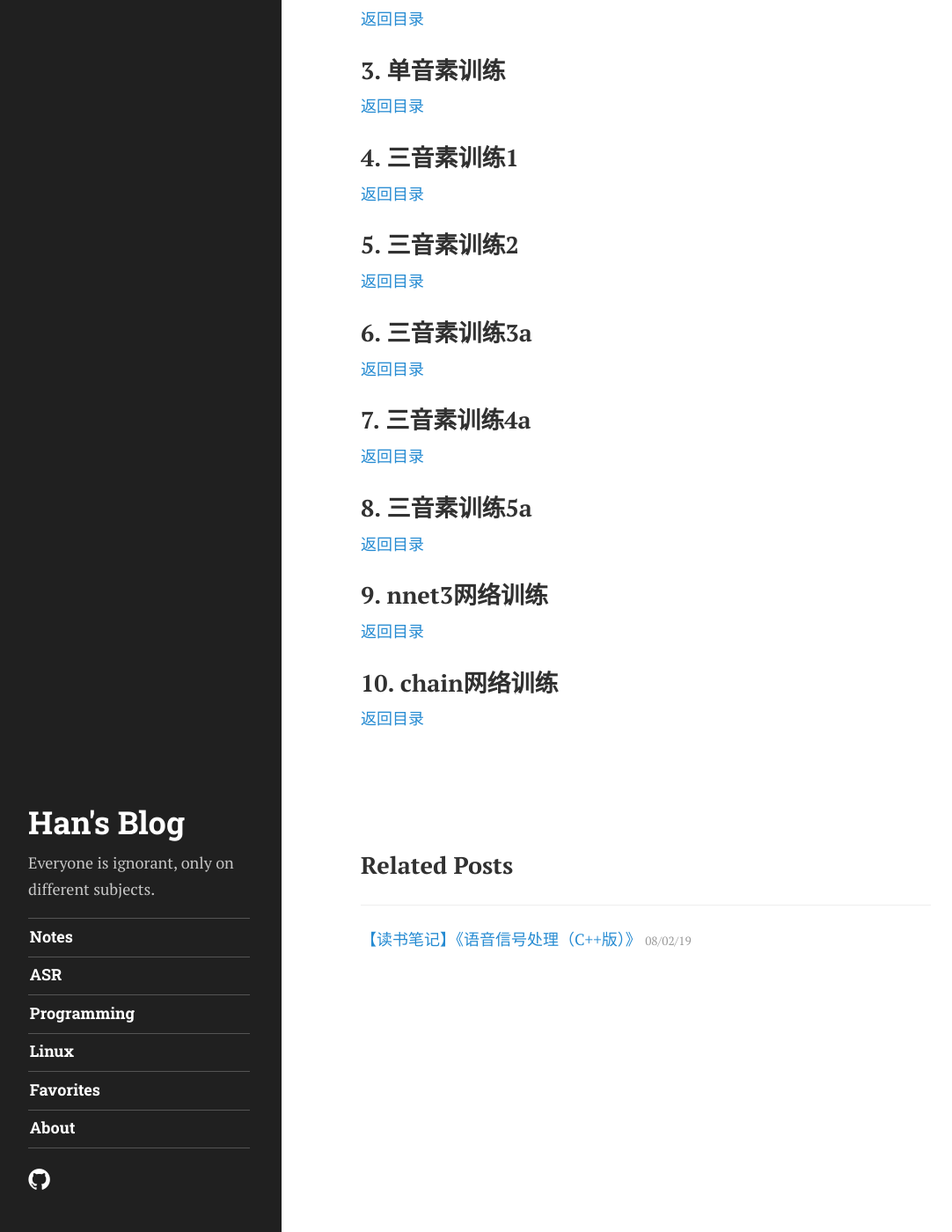
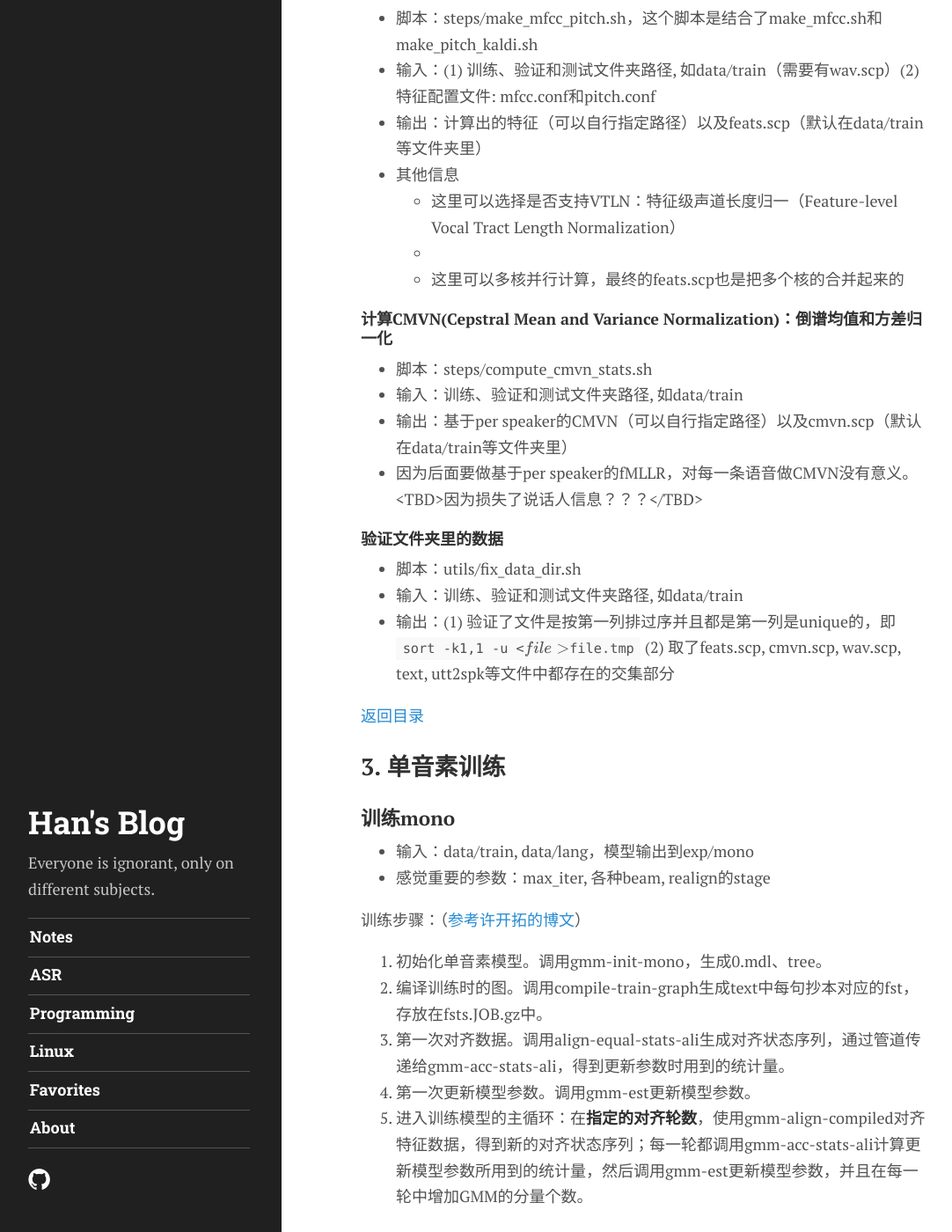
Before and after one commit to han-xie/han-xie.github.io, a Jekyll site: the page built from _posts/2019-09-27-kaldi-aishell.md, in a window 1280 px wide and 1400 px high, scrolled down 2020 px. Shown: the whole window at 88% size, without its empty margins (4-1086 px from the left). Built offline with Jekyll 4.4.1, drawn with Linux system fonts in a browser that asks for light colours; some web fonts are replaced; formulas are drawn with MathJax 3; comment, search, counter and statistics services are not loaded; some of the changed text lies outside the part shown.

Commit message:
[post] Refine detailed kaldi aishell notes
Add feature_extraction, monophone and triphone training

````diff
--- a/_posts/2019-09-27-kaldi-aishell.md
+++ b/_posts/2019-09-27-kaldi-aishell.md
@@ -5,40 +5,44 @@
 ---
 
 <h2 id="contents"> 目录 </h2>
+
 1. [数据准备](#preparation)
 2. [提取特征](#feature)
-3. [单音素训练](#mono)
-4. [三音素训练1](#tri1)
-5. [三音素训练2](#tri2)
-6. [三音素训练3a](#tri3a)
-7. [三音素训练4a](#tri4a)
-8. [三音素训练5a](#tri5a)
-9. [nnet3网络训练](#nnet3)
-10. [chain网络训练](#chain)
+3. [单音素训练](#monophone)
+4. [三音素训练](#triphone)
+5. [nnet3网络训练](#nnet3)
+6. [chain网络训练](#chain)
 
 <h2 id="preparation"> 1. 数据准备 </h2>
+
 #### 下载数据
+
 - 脚本：local/download_and_untar.sh
 - 输入：下载地址和存放路径
 - 输出：下载到的音频和resource_aishell资源文件
 
 #### 准备dict
+
 - 脚本：local/aishell_prepare_dict.sh
 - 输入：资源文件路径
 - 输出：lexicon.txt, nonsilence_phones.txt, optional_silence.txt, 问题集extra_questions.txt
 - 其他信息：aishell问题集的设计：简单得将音调相同的归类(TBD)
 
 #### 准备语音
+
 - 脚本：local/aishell_data_prep.sh
 - 输入：语音和标注文件路径
 - 输出：(1) 在训练、验证和测试集文件夹中生成wav.scp, utt2spk, spk2utt (2) 各子集的transcripts.txt排序后得到text
+- 默认路径是data/local/train, data/local/dev, data/local/test以及data/train, data/dev, data/test
 
 #### 准备lang
+
 - 脚本：utils/prepare_lang.sh
 - 输入：**音素是否位置相关**, dict, \<SPOKEN_NOISE\>
 - 输出：(1) data/local/lang: lexicon\*,  align_lexicon.txt, phone_map.txt (2) data/lang: phones, oov, topo, words.txt, L.fst
 
 #### 训练语言模型
+
 - 脚本：local/aishell_train_lms.sh
 - 输入：data/local/train/text和data/local/dict/lexicon.txt
 - 输出：主要是data/local/lm/3gram-mincount/lm_unpruned.gz，中间有text.no_oov, word.counts, unigram.counts, word_map等
@@ -49,47 +53,138 @@
   - word_map将\<s\>, \</s\>, \<SPOKEN_NOISE\>和所有词map到A, B, C, D...
 
 #### 生成语言模型fst
+
 - 脚本：utils/format_lm.sh
 - 输入：前面的data/lang，arpa格式语言模型，lexicon.txt
-- 输出：G.fst
-- 其他文件都是从data/lang复制过来的，包括phones.txt words.txt topo L.fst L_disambig.fst phones oov.int oov.txt
+- 输出：data/lang_test/G.fst
+  - 其他文件都是从data/lang复制过来的，包括phones.txt words.txt topo L.fst L_disambig.fst phones oov.int oov.txt
 - 这一步主要用到了arpa2fst将语言模型进行**格式转换**，并且对生成的G.fst做了一些验证，例如stochastic，有没有不输出词的路径
-
 
 [返回目录](#contents)
 
 <h2 id="feature"> 2. 提取特征 </h2>
 
-[返回目录](#contents)
+#### 提取mfcc_pitch特征
 
-<h2 id="mono"> 3. 单音素训练 </h2>
+- 脚本：steps/make_mfcc_pitch.sh，这个脚本是结合了make_mfcc.sh和make_pitch_kaldi.sh
+- 输入：(1) 训练、验证和测试文件夹路径, 如data/train（需要有wav.scp）(2) 特征配置文件: mfcc.conf和pitch.conf
+- 输出：计算出的特征（可以自行指定路径）以及feats.scp（默认在data/train等文件夹里）
+- 其他信息
+  - 这里可以选择是否支持VTLN：特征级声道长度归一（Feature-level Vocal Tract Length Normalization）
+  - [info]: no **segments** file exists: assuming wav.scp indexed by utterance. 这是正常的，没有给segments，可能用VTLN才会需要给(TBD)
+  - 这里可以多核并行计算，最终的feats.scp也是把多个核的合并起来的
+
+#### 计算CMVN(Cepstral Mean and Variance Normalization)：倒谱均值和方差归一化
+
+- 脚本：steps/compute_cmvn_stats.sh
+- 输入：训练、验证和测试文件夹路径, 如data/train
+- 输出：基于per speaker的CMVN（可以自行指定路径）以及cmvn.scp（默认在data/train等文件夹里）
+- 因为后面要做基于per speaker的fMLLR，对每一条语音做CMVN没有意义。\<TBD\>因为损失了说话人信息？？？\</TBD\>
+
+#### 验证文件夹里的数据
+
+- 脚本：utils/fix_data_dir.sh
+- 输入：训练、验证和测试文件夹路径, 如data/train
+- 输出：(1) 验证了文件是按第一列排过序并且都是第一列是unique的，即```sort -k1,1 -u <$file >$file.tmp``` (2) 取了feats.scp, cmvn.scp, wav.scp, text, utt2spk等文件中都存在的交集部分
 
 [返回目录](#contents)
 
-<h2 id="tri1"> 4. 三音素训练1 </h2>
+<h2 id="monophone"> 3. 单音素训练 </h2>
+
+### 训练mono
+
+- 输入：data/train, data/lang，模型输出到exp/mono
+- 感觉重要的参数：max_iter, 各种beam, realign的stage
+
+训练步骤：（[参考许开拓的博文](https://blog.csdn.net/u010731824/article/details/69668765)）
+
+1. 初始化单音素模型。调用gmm-init-mono，生成0.mdl、tree。
+2. 编译训练时的图。调用compile-train-graph生成text中每句抄本对应的fst，存放在fsts.JOB.gz中。
+3. 第一次对齐数据。调用align-equal-stats-ali生成对齐状态序列，通过管道传递给gmm-acc-stats-ali，得到更新参数时用到的统计量。
+4. 第一次更新模型参数。调用gmm-est更新模型参数。
+5. 进入训练模型的主循环：在**指定的对齐轮数**，使用gmm-align-compiled对齐特征数据，得到新的对齐状态序列；每一轮都调用gmm-acc-stats-ali计算更新模型参数所用到的统计量，然后调用gmm-est更新模型参数，并且在每一轮中增加GMM的分量个数。
+
+### 解码mono
+
+#### 1. 生成graph
+
+- 脚本：utils/mkgraph.sh
+- 输入：L.fst G.fst phones.txt words.txt $lang/phones/silence.csl $lang/phones/disambig.int $model $tree
+- 输出：graph/HCLG.fst
+
+#### 2. 执行解码
+
+- 脚本：steps/decode.sh
+- 输入：前面的graph, data/dev或data/test文件夹，decode.config
+- 输出：CER, WER, lattice到mono/graph/decode_dev和decode_test文件夹
+- ***注意：解码脚本根据文件夹里是否有final.mat判断是delta feature还是LDA feature***
+
+### 对齐mono到mono_ali
+
+- 脚本：steps/align_si.sh
+- 输入：train的text, oov.int, 上一步的tree和final.mdl
+
+对齐步骤：
+
+1. 检查一下训练时的phones.txt只是比最开始lang里的多了消歧音素
+2. 调用compile-train-graph生成对应的fst
+3. 使用gmm-align-compiled对齐特征数据
+4. 执行steps/diagnostic/analyze_alighments.sh验证
+
+对齐的结果可以用```show-alignments```指令查看: ([参考链接](http://kaldi-asr.org/doc/tutorial_running.html))
+
+```bash
+$ show-alignments phones.txt final.mdl "ark:gunzip -c ali.1.gz |" | less
+```
 
 [返回目录](#contents)
 
-<h2 id="tri2"> 5. 三音素训练2 </h2>
+<h2 id="triphone"> 4. 三音素训练 </h2>
+
+aishell的三音素训练有5个步骤：tri1, tri2, tri3a, tri4a和tri5a
+
+步骤 | feature<sup>[1]</sup> | 训练脚本 | 解码脚本 | 对齐脚本
+---|---|---|---|---
+tri1 | delta | steps/train_deltas.sh | steps/decode.sh | steps/align_si.sh
+tri2 | delta | steps/train_deltas.sh | steps/decode.sh | steps/align_si.sh
+tri3a | LDA | steps/train_lda_mllt.sh | steps/decode.sh | steps/align_fmllr.sh
+tri4a | LDA | steps/train_sat.sh | steps/decode_fmllr.sh | steps/align_fmllr.sh
+tri5a | LDA | steps/train_sat.sh | steps/decode_fmllr.sh | steps/align_fmllr.sh
+
+[1] 这列不是很确定，delta与LDA的区别需要再研究一下
+
+### 训练tri1
+
+- 训练脚本：steps/train_deltas.sh
+  - 输入：叶子节点数，总的gaussian数，data/train，data/lang, exp/mono_ali
+  - 输出：exp/tri1, 主要是final.mdl和tree
+- 解码脚本与mono相同
+- 对齐脚本与mono相同
+
+### 训练tri2
+
+- 所有脚本与tri1完全一样，迭代了一次。
+
+### 训练tri3a: LDA+MLLT
+
+- 训练脚本：steps/train_lda_mllt.sh
+  - 输入：叶子节点数，总的gaussian数，data/train，data/lang, exp/tri2_ali
+  - 输出：exp/tri3a，主要是final.mdl和tree
+- 解码脚本跟mono一样
+- ***这一步开始对齐脚本有变化***
+
+### 训练tri4a和tri5a
+
+- 训练脚本：steps/train_sat.sh
+  - tri5a比tri4a用的gauss节点更多
+- ***这一步开始解码脚本也有了变化***
 
 [返回目录](#contents)
 
-<h2 id="tri3a"> 6. 三音素训练3a </h2>
+<h2 id="nnet3"> 5. nnet3网络训练 </h2>
 
 [返回目录](#contents)
 
-<h2 id="tri4a"> 7. 三音素训练4a </h2>
+<h2 id="chain"> 6. chain网络训练 </h2>
 
 [返回目录](#contents)
-
-<h2 id="tri5a"> 8. 三音素训练5a </h2>
-
-[返回目录](#contents)
-
-<h2 id="nnet3"> 9. nnet3网络训练 </h2>
-
-[返回目录](#contents)
-
-<h2 id="chain"> 10. chain网络训练 </h2>
-
-[返回目录](#contents)
````
